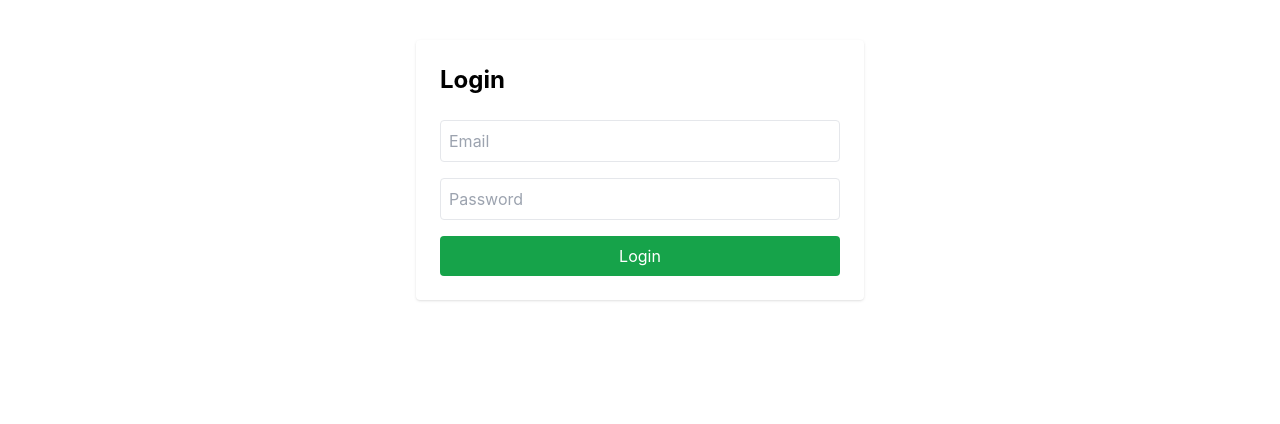
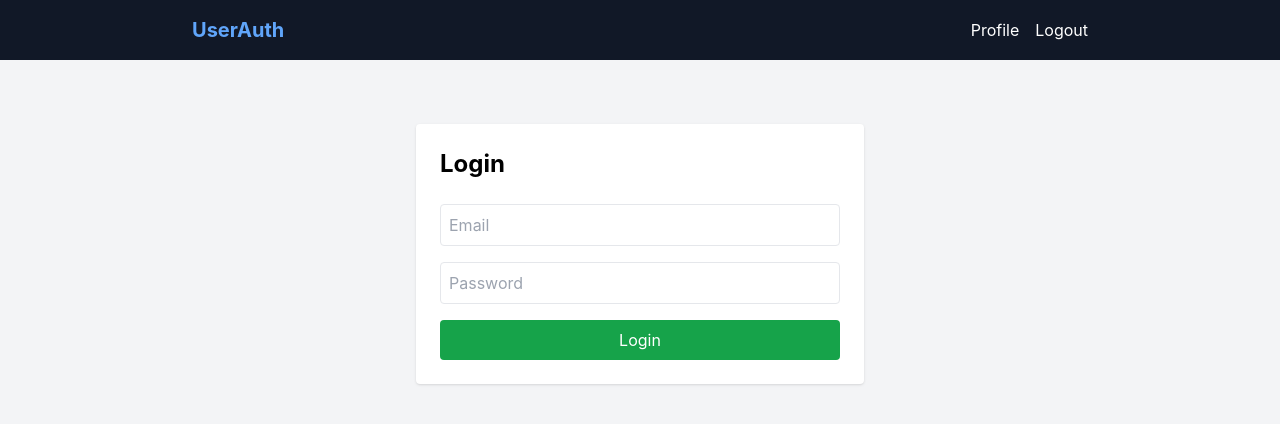
Before and after one commit to MihisaraJayasinghe/CTSE_UserManagementMicroservice, a React (Create React App) app in the folder frontend/: page /login in a window 1280 px wide. Shown: the top 424 px of the page. Built offline with nearby package versions, Linux system fonts and the light colour scheme; sample sign-in values are in the browser's storage; the HTML template or start-up script is replaced by a standard one.

Commit message:
done with frotn end prototype

```diff
--- a/frontend/package.json
+++ b/frontend/package.json
@@ -7,6 +7,7 @@
     "@testing-library/jest-dom": "^6.6.3",
     "@testing-library/react": "^16.3.0",
     "@testing-library/user-event": "^13.5.0",
+    "cors": "^2.8.5",
     "react": "^19.1.0",
     "react-dom": "^19.1.0",
     "react-router-dom": "^7.5.0",
--- a/frontend/src/App.js
+++ b/frontend/src/App.js
@@ -2,17 +2,24 @@ import React from 'react';
 import { BrowserRouter as Router, Routes, Route, Navigate } from 'react-router-dom';
 import RegisterForm from './components/RegisterForm';
 import LoginForm from './components/LoginForm';
+import Profile from './components/Profile';
+import LandingPage from './components/LandingPage';
+import Layout from './components/Layout';
 
 function App() {
   const token = localStorage.getItem('token');
 
   return (
     <Router>
-      <Routes>
-        <Route path="/register" element={<RegisterForm />} />
-        <Route path="/login" element={<LoginForm />} />
-        <Route path="*" element={<Navigate to="/login" />} />
-      </Routes>
+      <Layout>
+        <Routes>
+          <Route path="/" element={<LandingPage />} />
+          <Route path="/register" element={<RegisterForm />} />
+          <Route path="/login" element={<LoginForm />} />
+          <Route path="/profile" element={token ? <Profile /> : <Navigate to="/login" />} />
+          <Route path="*" element={<Navigate to="/" />} />
+        </Routes>
+      </Layout>
     </Router>
   );
 }
--- /dev/null
+++ b/frontend/src/components/LandingPage.js
@@ -0,0 +1,10 @@
+import React from 'react';
+
+export default function LandingPage() {
+  return (
+    <div className="max-w-2xl mx-auto text-center mt-20 bg-white p-10 rounded shadow">
+      <h1 className="text-4xl font-bold mb-4 text-blue-600">Welcome to UserAuth Microservice</h1>
+      <p className="text-gray-700 text-lg">Secure login, registration, and profile management with a clean UI.</p>
+    </div>
+  );
+}
--- /dev/null
+++ b/frontend/src/components/Layout.js
@@ -0,0 +1,36 @@
+import React from 'react';
+import { Link, useNavigate } from 'react-router-dom';
+
+export default function Layout({ children }) {
+  const token = localStorage.getItem('token');
+  const navigate = useNavigate();
+
+  const handleLogout = () => {
+    localStorage.removeItem('token');
+    navigate('/login');
+  };
+
+  return (
+    <div>
+      <nav className="bg-gray-900 text-white p-4 shadow">
+        <div className="max-w-4xl mx-auto flex justify-between items-center">
+          <Link to="/" className="text-xl font-bold text-blue-400">UserAuth</Link>
+          <div className="space-x-4">
+            {token ? (
+              <>
+                <Link to="/profile" className="hover:text-blue-300">Profile</Link>
+                <button onClick={handleLogout} className="hover:text-red-400">Logout</button>
+              </>
+            ) : (
+              <>
+                <Link to="/login" className="hover:text-blue-300">Login</Link>
+                <Link to="/register" className="hover:text-blue-300">Register</Link>
+              </>
+            )}
+          </div>
+        </div>
+      </nav>
+      <main className="p-6 bg-gray-100 min-h-screen">{children}</main>
+    </div>
+  );
+}
--- /dev/null
+++ b/frontend/src/components/Profile.js
@@ -0,0 +1,54 @@
+import React, { useEffect, useState } from 'react';
+import axios from 'axios';
+import { useNavigate } from 'react-router-dom';
+
+export default function Profile() {
+  const [user, setUser] = useState(null);
+  const navigate = useNavigate();
+
+  useEffect(() => {
+    const token = localStorage.getItem('token');
+    if (!token) {
+      navigate('/login');
+      return;
+    }
+
+    axios.get('http://localhost:4000/api/auth/profile', {
+      headers: {
+        Authorization: `Bearer ${token}`
+      }
+    }).then(res => {
+      setUser(res.data);
+    }).catch(err => {
+      console.error('Error loading profile:', err);
+      alert('Session expired or invalid token');
+      localStorage.removeItem('token');
+      navigate('/login');
+    });
+  }, [navigate]);
+
+  const handleLogout = () => {
+    localStorage.removeItem('token');
+    navigate('/login');
+  };
+
+  return (
+    <div className="max-w-md mx-auto p-6 bg-white rounded shadow mt-10">
+      <h2 className="text-2xl font-bold mb-6">User Profile</h2>
+      {user ? (
+        <div>
+          <p><strong>Username:</strong> {user.username}</p>
+          <p><strong>Email:</strong> {user.email}</p>
+          <button
+            onClick={handleLogout}
+            className="mt-4 w-full bg-red-600 text-white p-2 rounded hover:bg-red-700"
+          >
+            Logout
+          </button>
+        </div>
+      ) : (
+        <p>Loading profile...</p>
+      )}
+    </div>
+  );
+}
```
Also changed, not shown: 2 other files (tests, documents, lock files or other folders).
